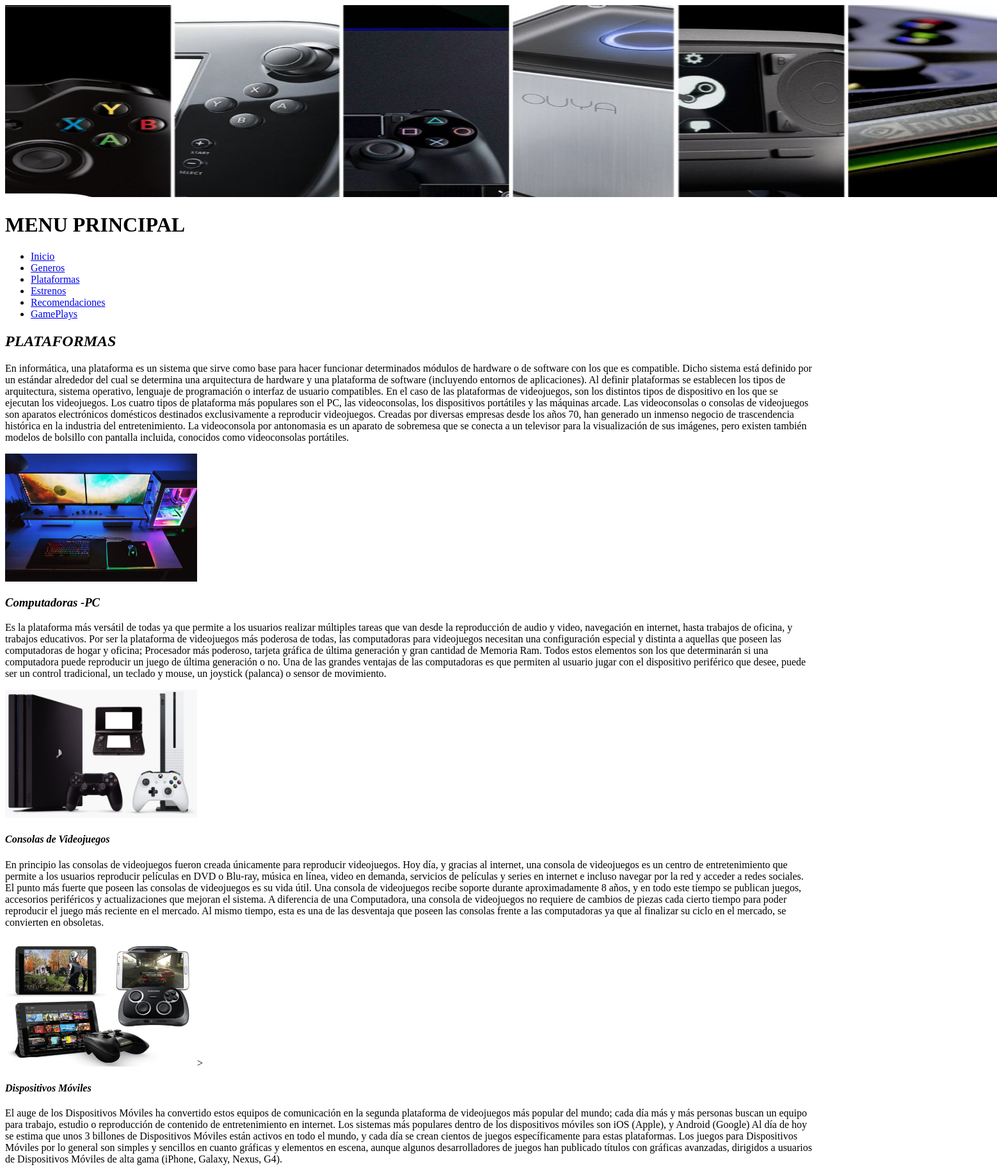
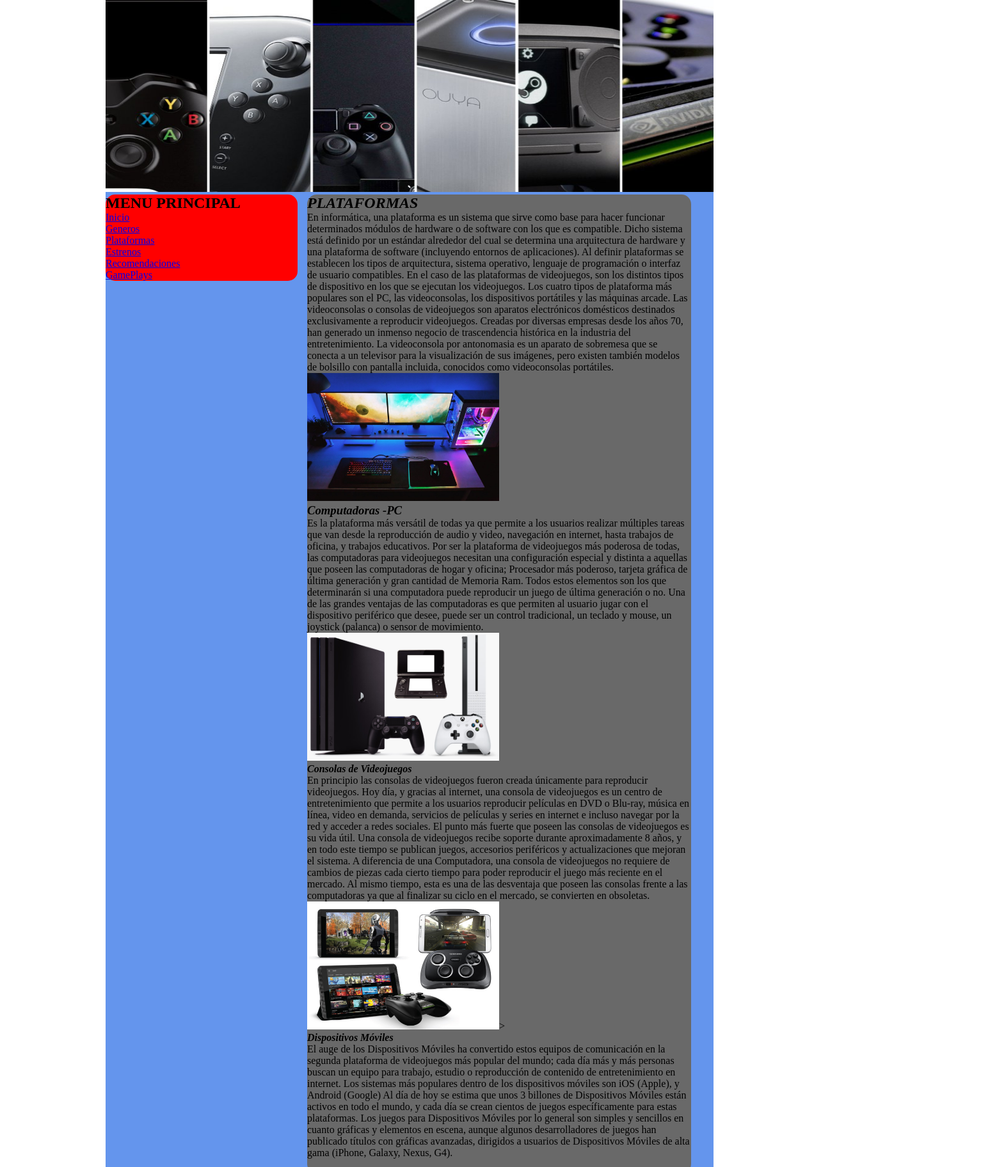
Before and after one commit to paulogonzalez5679/Practica02_CSS, a plain HTML site: page Plataformas.html in a window 1280 px wide. Shown: the top 1824 px of the page at 64% size, 1558 px wide, since content can reach past the window. Drawn offline with Linux system fonts and the light colour scheme.

Commit message:
version final 1

```diff
--- /dev/null
+++ b/CSS/contact.css
@@ -0,0 +1,132 @@
+*{
+    margin: 0;
+    padding: 0;
+}
+
+#general{
+    width: 1345px;
+    height: 885px;
+    background-image: url(../images/fondo.jpg);
+    background-size: 100% 100%;
+    background-repeat: no-repeat;
+}
+
+#logo{
+    width: 1345px;
+}
+
+#nav{
+    float: left;
+    width: 200px;
+    border: 1px solid black;
+    border-radius: 15px;
+    padding: 10px;
+    margin: 10px;
+    background-color: orange;
+}
+
+
+
+#fot {
+    background-color: rgba(243, 114, 29, 0.829);
+    size: 1.5cm;
+    text-align: center;
+    border-radius: 15px;
+}
+
+.form{
+
+        background-color: rgba(58, 58, 122, 0.596);
+        width: 360px;
+        border: 1px solid black;
+        border-radius: 15px;
+        margin: 100px auto;
+        padding: 15px;
+}
+
+form h1{
+    text-align: center;
+    color: black;
+    margin: 30px;
+    font-family: 'Anton', sans-serif;
+
+}
+
+
+a {
+    font-family:-apple-system, BlinkMacSystemFont, 'Segoe UI', Roboto, Oxygen, Ubuntu, Cantarell, 'Open Sans', 'Helvetica Neue', sans-serif;
+    font-size: 0.5cm;
+
+}
+
+a:active {
+    color: green;
+}
+
+a:visited {
+    color: deeppink;
+}
+
+a:link {
+    color: purple;
+}
+
+
+li {
+    list-style: none;
+}
+
+div {
+    width: 1000px;
+}
+
+
+h1, h3 {
+    font-family:-apple-system, BlinkMacSystemFont, 'Segoe UI', Roboto, Oxygen, Ubuntu, Cantarell, 'Open Sans', 'Helvetica Neue', sans-serif;
+    font-size: xx-large ;
+}
+
+h2 {
+    font-family: fantasy;
+    color: blue;
+    font-size: large ;
+}
+
+h1 {
+    color: blanchedalmond;
+}
+
+h3 {
+    color: orangered;
+}
+
+h4 {
+    font-family: Georgia, 'Times New Roman', Times, serif;
+    color: red;
+    font-size: large ;
+}
+
+h5{
+    font-family: 'Trebuchet MS', 'Lucida Sans Unicode', 'Lucida Grande', 'Lucida Sans', Arial, sans-serif;
+    color: brown;
+    font-size: large ;
+}
+
+h6 {
+    font-family: 'Lucida Sans', 'Lucida Sans Regular', 'Lucida Grande', 'Lucida Sans Unicode', Geneva, Verdana, sans-serif;
+    color: darkblue;
+    font-size: large ;
+}
+
+
+p {
+    align-content: justify;
+    line-height: 1.5em;
+    font-family: -apple-system, BlinkMacSystemFont, 'Segoe UI', Roboto, Oxygen, Ubuntu, Cantarell, 'Open Sans', 'Helvetica Neue', sans-serif;
+}
+
+
+p {
+    color:  solid black;
+    font-weight: bold;
+}
--- a/CSS/plat.css
+++ b/CSS/plat.css
@@ -16,7 +16,7 @@
 
 #menu{
     width: 300px;
-    background-color: blue;
+    background-color: rgb(255, 0, 0);
     border: 1px;
     border-radius: 15px;
     border-color: black;
--- /dev/null
+++ b/CSS/style3.css
@@ -0,0 +1,154 @@
+*{
+    margin: 0;
+    padding: 0;
+}
+
+#General{
+    width: 1335px;
+    height: 1553px;
+    background-color: rgb(255, 145, 0);
+    background-size: 100% 100%;
+    background-repeat: no-repeat;
+}
+
+#logo{
+    width:1335px;
+}
+
+#sect{
+        width: 850px;
+        margin-left: 230px;
+        margin-right: 230px;
+        border-radius: 15px;
+        padding: 10px;
+        background-color: rgba(2, 2, 2, 0.877);
+}
+
+
+.nav{
+        float: left;
+        width: 200px;
+        border: 1px solid black;
+        border-radius: 15px;
+        padding: 10px;
+        list-style: none;
+        background-color: rgba(247, 211, 4, 0.486);
+}
+
+.as1 {
+    height: 800px;
+    width:198px;
+    float: right;
+    border-radius: 15px;
+    padding: 10px;
+    background-color: rgba(255, 255, 255, 0.5);
+}
+
+#foot{
+    background-color: rgba(243, 114, 29, 0.829);
+    border-radius: 15px;
+    text-align: center;
+    font-size: large;
+    width: 1335px;
+}
+
+
+
+a {
+    font-family:-apple-system, BlinkMacSystemFont, 'Segoe UI', Roboto, Oxygen, Ubuntu, Cantarell, 'Open Sans', 'Helvetica Neue', sans-serif;
+    font-size: 0.5cm;
+
+}
+
+#ecua{
+    width:200px;
+}
+
+
+a:active {
+    color: green;
+}
+
+a:visited {
+    color: deeppink;
+}
+
+a:link {
+    color: purple;
+}
+
+
+li {
+    list-style: none;
+}
+
+div {
+    width: 1000px;
+}
+
+
+
+
+
+#hist{
+    width:850px;
+}
+
+#img1, #img2, #img3 {
+width: 270px;
+height: 200px;
+}
+
+h1, h3 {
+    font-family:-apple-system, BlinkMacSystemFont, 'Segoe UI', Roboto, Oxygen, Ubuntu, Cantarell, 'Open Sans', 'Helvetica Neue', sans-serif;
+    font-size: xx-large ;
+}
+
+h2 {
+    font-family: fantasy;
+    color: blue;
+    font-size: large ;
+}
+
+h1 {
+    color: blanchedalmond;
+}
+
+h3 {
+    color: orangered;
+}
+
+h4 {
+    font-family: Georgia, 'Times New Roman', Times, serif;
+    color: red;
+    font-size: large ;
+}
+
+h5{
+    font-family: 'Trebuchet MS', 'Lucida Sans Unicode', 'Lucida Grande', 'Lucida Sans', Arial, sans-serif;
+    color: brown;
+    font-size: large ;
+}
+
+h6 {
+    font-family: 'Lucida Sans', 'Lucida Sans Regular', 'Lucida Grande', 'Lucida Sans Unicode', Geneva, Verdana, sans-serif;
+    color: darkblue;
+    font-size: large ;
+}
+#antiguedad {
+    font-family: Arial, Helvetica, sans-serif;
+    color: blueviolet;
+}
+
+p {
+    line-height: 1.5em;
+    font-family: -apple-system, BlinkMacSystemFont, 'Segoe UI', Roboto, Oxygen, Ubuntu, Cantarell, 'Open Sans', 'Helvetica Neue', sans-serif;
+    color: aliceblue;
+}
+
+p span{
+    color: darkmagenta;
+}
+
+
+/*
--- a/Plataformas.html
+++ b/Plataformas.html
@@ -1,14 +1,22 @@
 <!DOCTYPE html>
 <html lang="es">
     <head>
+        <meta charset="utf-8"/>
+        <meta name="viewport" content="width=device-width, initial-scale=1">
+        <link rel="stylesheet" href="CSS/plat.css" type="text/css">
         <title>PLATAFORMAS</title>
 
     </head>
 
     <body>
+
+        <nav id="general">
+
                 <header>
-                    <img src="Imagenes/plata.jpg" width="1550" height="300" alt="LOS VIDEO JUEGOS" />
+                        <img src="Imagenes/plata.jpg" width="1550" height="300" alt="LOS VIDEO JUEGOS" id="logo"/>
                 </header>
+
+                <div id="menu">
                     <h1>MENU PRINCIPAL</h1>
                 <nav>
                         <ul>
@@ -21,9 +29,13 @@
                             <li> <a href="Gameplays.html"> GamePlays </a> </li>
                         </ul>
                     </nav>
+                </div>
+
+                        <div id="sect">
 
 
-                <section>
+
+                    <section >
                             <h2>
                               <b><i>PLATAFORMAS</i></b>
                             </h2>
@@ -67,7 +79,11 @@
                                     </p>
                             </article>
                         </section>
-                <footer>
+                    </div>
+
+
+
+                <footer class="fot">
 
                         <br> <b>CONTACTANOS</b>
                         &#8226; 2651 Iron Bluff Run, Kwigorlak, North Dakota, 58298-3288, US, (701) 682-2573
@@ -76,5 +92,12 @@
                         <br> GAMIS.S.A.
                         © Todos los derechos reservados
                 </footer>
+
+
+
+
+
+
+        </nav>
     </body>
 </html>
```
Also changed, not shown: index.html (+20 -20 lines). Lines whose indentation alone changed are shown as unchanged.
